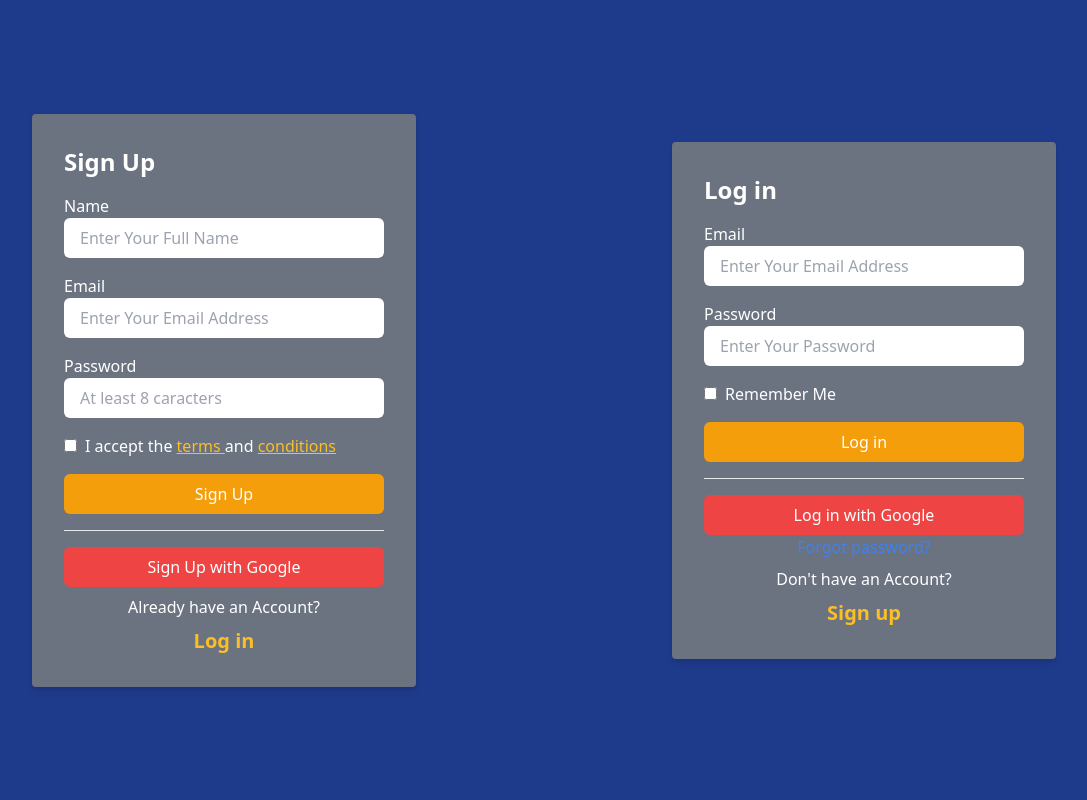
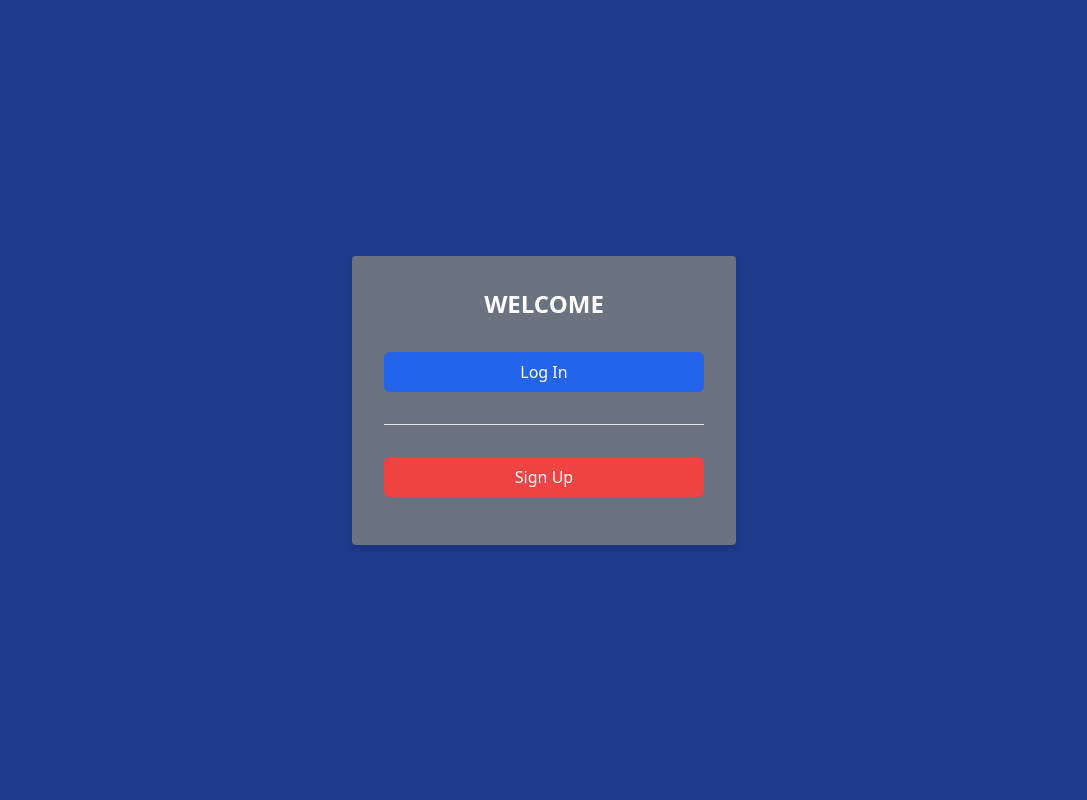
Before and after one commit to ariful5501/login_page, a PHP site: page / in a window 1280 px wide. Shown: the whole page, without its empty margins (96-1183 px from the left). Run offline with PHP 8.4, Linux system fonts and the light colour scheme.

```diff
--- a/src/index.html
+++ b/src/index.html
@@ -3,86 +3,28 @@
 <head>
     <meta charset="UTF-8">
     <meta name="viewport" content="width=device-width, initial-scale=1.0">
-    <title>Sign Up</title>
+    <title>Welcome Page</title>
     <link href="https://cdn.jsdelivr.net/npm/tailwindcss@2.2.19/dist/tailwind.min.css" rel="stylesheet">
 </head>
 <body class="bg-blue-900">
     <section class="">
-        <div class="grid grid-cols-1 md:grid-cols-2">
-            <div class="min-h-screen flex items-center justify-center ">
-                <div class="bg-gray-500 p-8 rounded shadow-md w-96">
-                    <h2 class="text-2xl font-semibold mb-4 text-white">Sign Up</h2>
-                    <form action="signup.php" method="POST">
-                        <div class="mb-4">
-                            <span for="username" class="block text-white">Name</span>
-                            <input type="text" id="username" name="username" class="w-full border-gray-300 rounded-md px-4 py-2 focus:outline-none focus:border-blue-400" placeholder="Enter Your Full Name" required>
-                        </div>
-                        <div class="mb-4">
-                            <span for="email" class="block text-white">Email</span>
-                            <input type="email" id="email" name="email" class="w-full border-gray-300 rounded-md px-4 py-2 focus:outline-none focus:border-blue-400" placeholder="Enter Your Email Address"  required>
-                        </div>
-                        <div class="mb-4">
-                            <span for="password" class="block text-white">Password</span>
-                            <input type="password" id="password" name="password" class="w-full border-gray-300 rounded-md px-4 py-2 focus:outline-none focus:border-blue-400" placeholder="At least 8 caracters" required>
-                        </div>
-                        <div class="mb-4 flex items-center">
-                            <input type="checkbox" id="terms" name="terms" class="mr-2">
-                            <label for="terms" class="text-white">I accept the <a href="#" class="text-yellow-400 underline underline-offset-1 ">
-                                terms
-                            </a> and
-                            <a href="#" class="text-yellow-400 underline underline-offset-1 ">
-                                conditions
-                            </a></label>
-                        </div>
-                        <div class="mb-4">
-                            <button type="submit" class="w-full bg-yellow-500 text-white py-2 rounded-md hover:bg-blue-600">Sign Up</button>
-                        </div>
-                    </form>
-                    <hr class="my-4">
-                    <div>
-                        <button class="w-full bg-red-500 text-white py-2 rounded-md hover:bg-red-600">Sign Up with Google</button>
-                    </div>
-                    <div class="block text-white text-center pt-2">
-                        Already have an Account?
-                    </div>
-                    <div class="block text-yellow-400 text-xl font-black text-center pt-2 hover:text-yellow-700">
-                        <a href="#"> Log in</a>
-                    </div>
-                </div>
-            </div>
+        <div class="">
             <div class="min-h-screen flex items-center justify-center">
                 <div class="bg-gray-500 p-8 rounded shadow-md w-96">
-                    <h2 class="text-2xl font-semibold mb-4 text-white">Log in</h2>
-                    <form action="login.php" method="POST">
-                        <div class="mb-4">
-                            <span for="email" class="block text-white">Email</span>
-                            <input type="email" id="email" name="email" class="w-full border-gray-300 rounded-md px-4 py-2 focus:outline-none focus:border-blue-400" placeholder="Enter Your Email Address" required>
+                    <h2 class="text-2xl font-semibold mb-4 text-white text-center">WELCOME</h2>
+                        <div class="py-4">
+                            <button class="w-full bg-blue-600 text-white py-2 rounded-md hover:bg-blue-800">
+                                <a href="./loginmain.php" target="_blank">Log In</a>
+                            </button>
                         </div>
-                        <div class="mb-4">
-                            <span for="password" class="block text-white">Password</span>
-                            <input type="password" id="password" name="password" class="w-full border-gray-300 rounded-md px-4 py-2 focus:outline-none focus:border-blue-400" placeholder="Enter Your Password"  required>
+                        <hr class="my-4">
+                        <div class="py-4">
+                            <button class="w-full bg-red-500 text-white py-2  rounded-md hover:bg-red-600">
+                                <div class="text-center">
+                                    <a href="signupmain.php" target="_blank" class="">Sign Up</a>
+                                </div>
+                            </button>
                         </div>
-                        <div class="mb-4 flex items-center">
-                            <input type="checkbox" id="remember" name="remember" class="mr-2">
-                            <label for="remember" class="text-white">Remember Me</label>
-                        </div>
-                        <div class="mb-4">
-                            <button type="submit" class="w-full bg-yellow-500 text-white py-2 rounded-md hover:bg-blue-600">Log in</button>
-                        </div>
-                    </form>
-                    <hr class="my-4">
-                    <div>
-                        <button class="w-full bg-red-500 text-white py-2  rounded-md hover:bg-red-600">Log in with Google</button>
-                    </div>
-                    <div class="text-center">
-                        <a href="#" class="text-blue-500 hover:underline  ">Forgot password?</a>
-                    </div>
-                    <div class="block text-white text-center pt-2">
-                        Don't have an Account?
-                    </div>
-                    <div class="block text-yellow-400 text-xl font-black text-center pt-2 hover:text-yellow-700">
-                        <a href="#"> Sign up</a>
-                    </div>
                 </div>
             </div>
         </div>
```
Also changed, not shown: src/loginmain.php (added, +54 -0 lines), src/output.css (+30 -69 lines), src/signupmain.php (added, +62 -0 lines).
